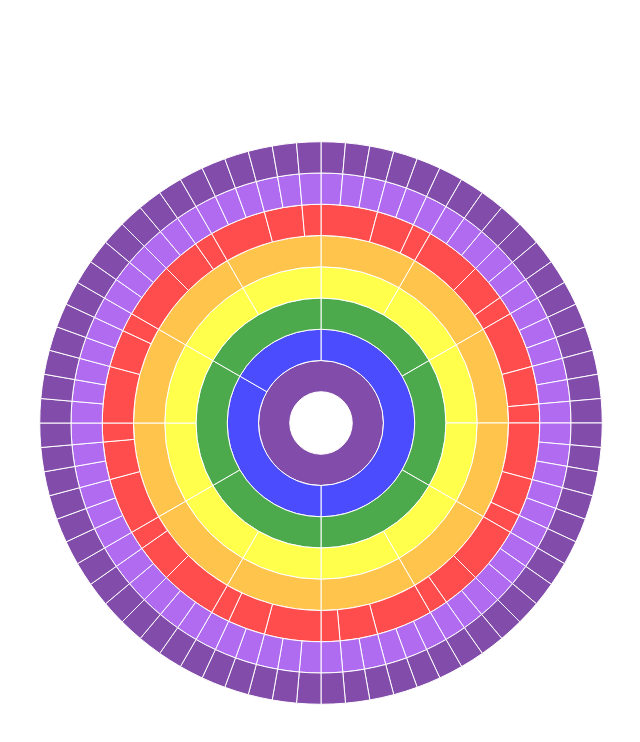
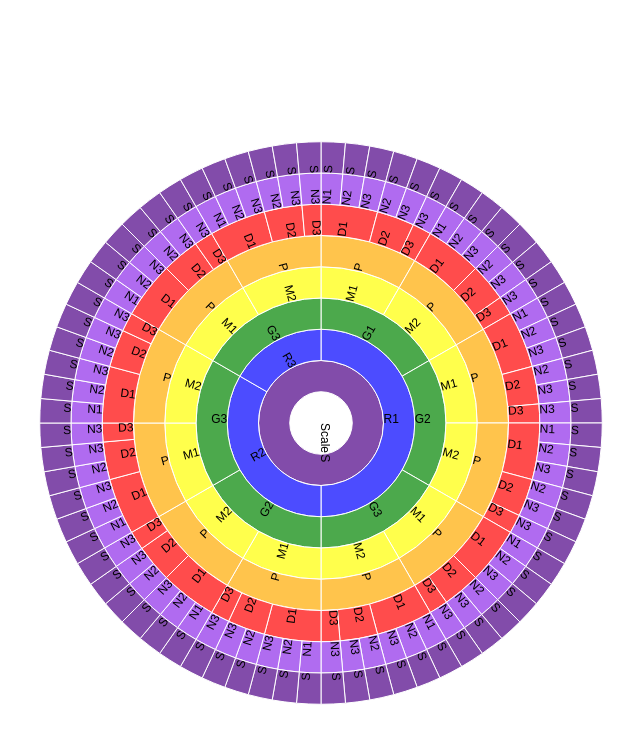
Before and after one commit to vishugp/CarnaticRagas, a plain HTML site: page index.html in a window 1280 px wide. Shown: the whole page, without its empty margins (319-959 px from the left). Drawn offline with nearby package versions, Linux system fonts and the light colour scheme.

Commit message:
Added Labels to Notes

```diff
--- a/index.html
+++ b/index.html
@@ -10,7 +10,7 @@
 <body>
     <div id="main">
         <div id="trail"></div>
-        <div id="explanation" style="visibility: hidden;"></div>
+        <div id="explanation"></div>
         <div id="chart"></div>
         </div>
     </div>
--- a/script.js
+++ b/script.js
@@ -59,13 +59,29 @@ function createSunburst(json) {
         .on("mouseover", mouseover)
         .on("mouseleave", mouseleave);
 
+    const labels = svg.selectAll("text")
+        .data(root.descendants())
+        .enter().append("text")
+        .attr("transform", function (d) {
+            const angle = (d.x0 + d.x1) / 2 * (180 / Math.PI) - 90;
+            const r = ((d.depth ) / maxDepth) * radius; // Center of the band
+            return `rotate(${angle}) translate(${r},0) rotate(${angle > 90 ? 180 : 0})`;
+        })
+        .attr("text-anchor", d => ((d.x0 + d.x1) / 2) > Math.PI ? "end" : "start")
+        .style("font-size", "12px")
+        .style("fill", "black")
+        // .style("visibility", "hidden") // Hide by default
+        .text(d => d.data.name);
+
     function mouseover(event, d) {
-        const percentage = ((100 * d.value) / root.value).toFixed(1);
+        // Highlight the labels of the next depth
         const raagaName = d.data.raaga || "";
-
         d3.select("#explanation")
             .html(`<br><br><b>${raagaName}</b>`)
             .style("visibility", "");
+
+
+        labels.style("visibility", l => (l.parent === d ? "visible" : "hidden"));
 
         const sequenceArray = d.ancestors().reverse().slice(1);
 
@@ -73,11 +89,12 @@ function createSunburst(json) {
         paths.filter(pathD => sequenceArray.some(seqD => seqD === pathD))
             .style("opacity", 1);
 
-        updateBreadcrumbs(sequenceArray, percentage);
+        updateBreadcrumbs(sequenceArray);
     }
 
     function mouseleave() {
         paths.style("opacity", 1);
+        labels.style("visibility", "hidden"); // Hide all labels when not hovering
         d3.select("#trail").selectAll("*").remove();
         d3.select("#explanation").style("visibility", "hidden");
     }
```
